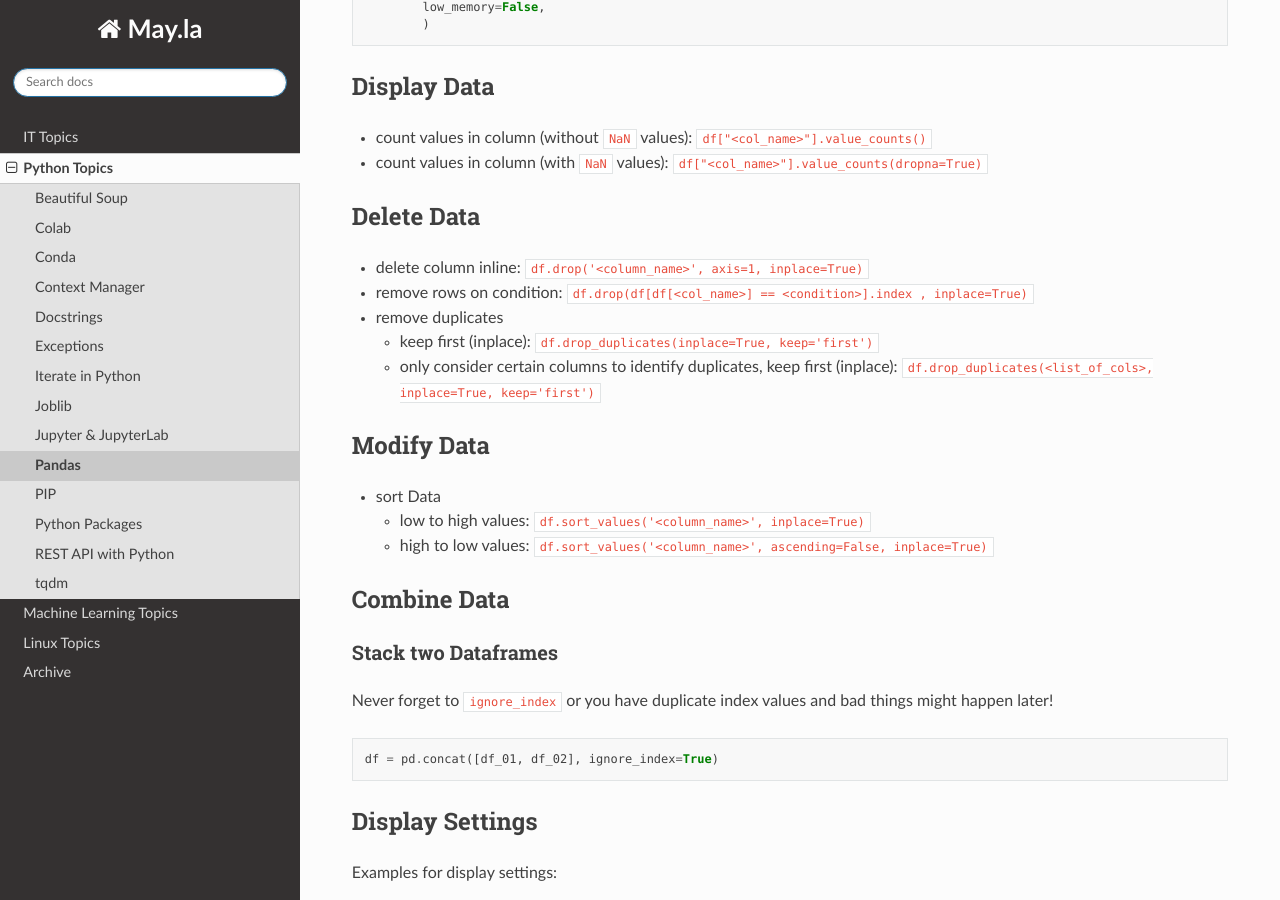
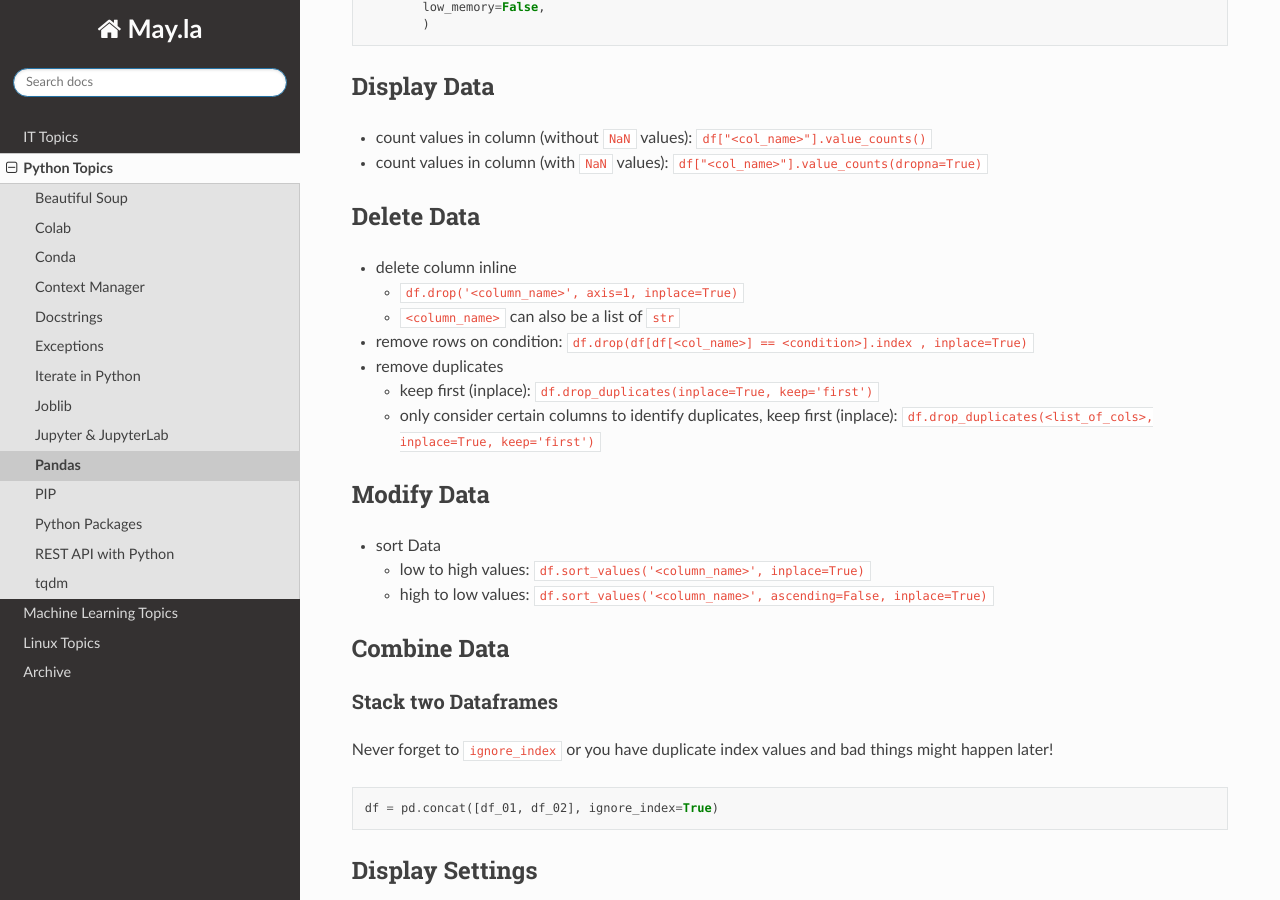
Before and after one commit to PhilipMay/May.la, a Sphinx documentation site: the page built from source/py/pandas.md, in a window 1280 px wide and 900 px high, scrolled down 736 px. Built offline with Sphinx 7.4.7 and the Read the Docs theme 2.0.0, drawn with Linux system fonts in a browser that asks for light colours.

Commit message:
Update pandas.md

```diff
--- a/source/py/pandas.md
+++ b/source/py/pandas.md
@@ -33,7 +33,9 @@ df = pd.read_csv(
 - count values in column (with `NaN` values): `df["<col_name>"].value_counts(dropna=True)`
 
 ## Delete Data
-- delete column inline: `df.drop('<column_name>', axis=1, inplace=True)`
+- delete column inline
+  - `df.drop('<column_name>', axis=1, inplace=True)`
+  - `<column_name>` can also be a list of `str`
 - remove rows on condition: `df.drop(df[df[<col_name>] == <condition>].index , inplace=True)`
 - remove duplicates
   - keep first (inplace): `df.drop_duplicates(inplace=True, keep='first')`
```
